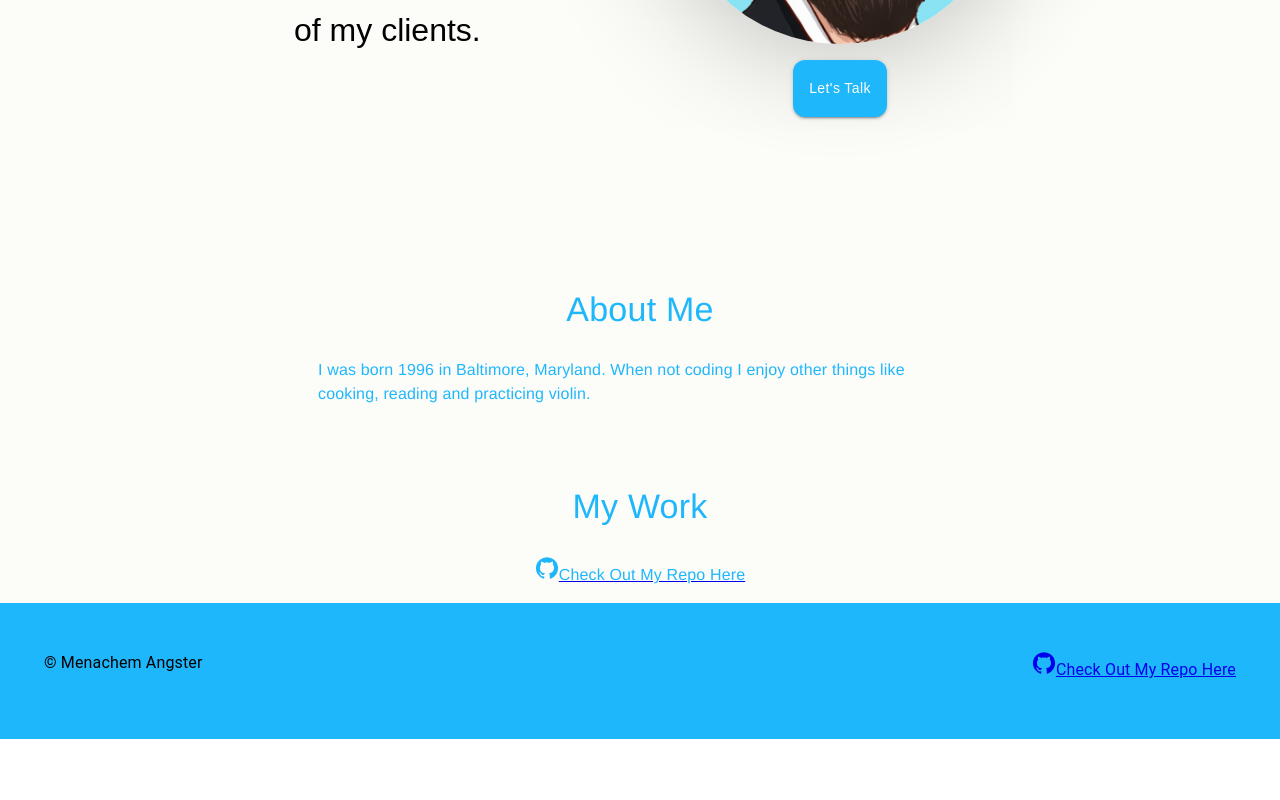
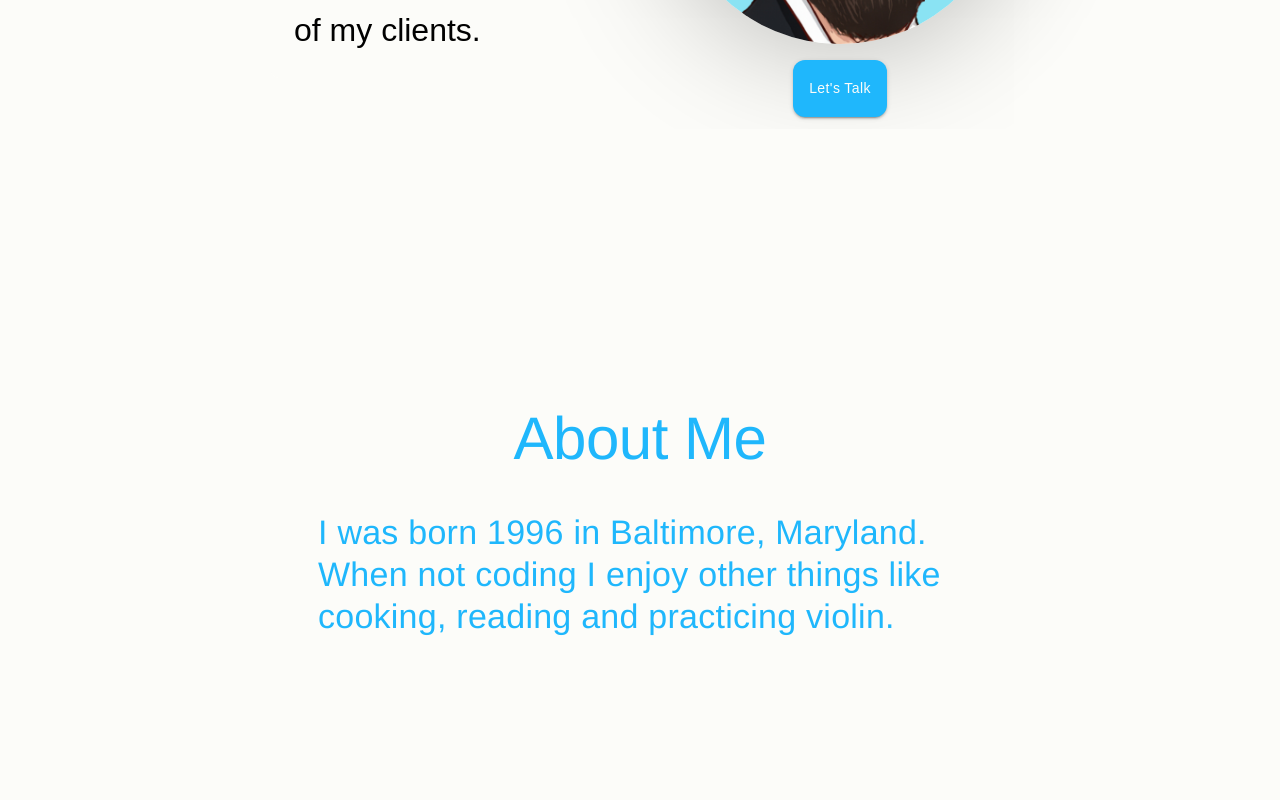
Before and after one commit to Angster770/DeveloperPortfolio, a React (Create React App) app: page / in a window 1280 px wide. Shown: the part 560-1360 px from the top of the page. Before the commit the page ends 1299 px from the top, so only its background shows below. Built offline with nearby package versions, Linux system fonts and the light colour scheme; a web font is replaced by a local one.

Commit message:
added fade in for about

```diff
--- a/src/AboutMe/AboutMe.tsx
+++ b/src/AboutMe/AboutMe.tsx
@@ -1,6 +1,7 @@
-import React from "react"
+import React, { useEffect } from "react"
 import { Typography, Paper, Grid } from "@mui/material"
 import styled from "@emotion/styled"
+import { animateIntroSection } from "../LandingPage/MainPage"
 
 const AboutMeContainer = styled(Grid)`
   background-color: #fcfcf9;
@@ -10,9 +11,11 @@ const AboutMeContainer = styled(Grid)`
   flex-direction: column;
   align-items: center;
   justify-content: center;
-
-  /* Large screens */
-  @media (min-width: 56.25rem) {
+  height: 100vh;
+  padding-top: 10rem;
+  // margin-bottom: 8rem;
+  padding-bottom: 10rem;
+  font-size: 10rem /* Large screens */ @media (min-width: 56.25rem) {
     /* Styles for screens 900px and above */
     flex-basis: 100%;
     max-width: 100%;
@@ -21,16 +24,16 @@ const AboutMeContainer = styled(Grid)`
 `
 
 export const AboutMe: () => JSX.Element = () => {
+  useEffect(() => {
+    animateIntroSection(".about-me")
+  }, [])
   return (
     <>
-      <AboutMeContainer>
-        <Typography style={{ fontFamily: "Helvetica Neue, sans-serif" }} variant="h4" gutterBottom>
+      <AboutMeContainer className="about-me">
+        <Typography style={{ fontFamily: "Helvetica Neue, sans-serif" }} variant="h2" gutterBottom>
           About Me
         </Typography>
-        <Typography
-          style={{ fontFamily: "Helvetica Neue, sans-serif", padding: "1rem", maxWidth: "50%" }}
-          variant="body1"
-        >
+        <Typography style={{ fontFamily: "Helvetica Neue, sans-serif", padding: "1rem", maxWidth: "50%" }} variant="h4">
           I was born 1996 in Baltimore, Maryland. When not coding I enjoy other things like cooking, reading and
           practicing violin.
         </Typography>
```
